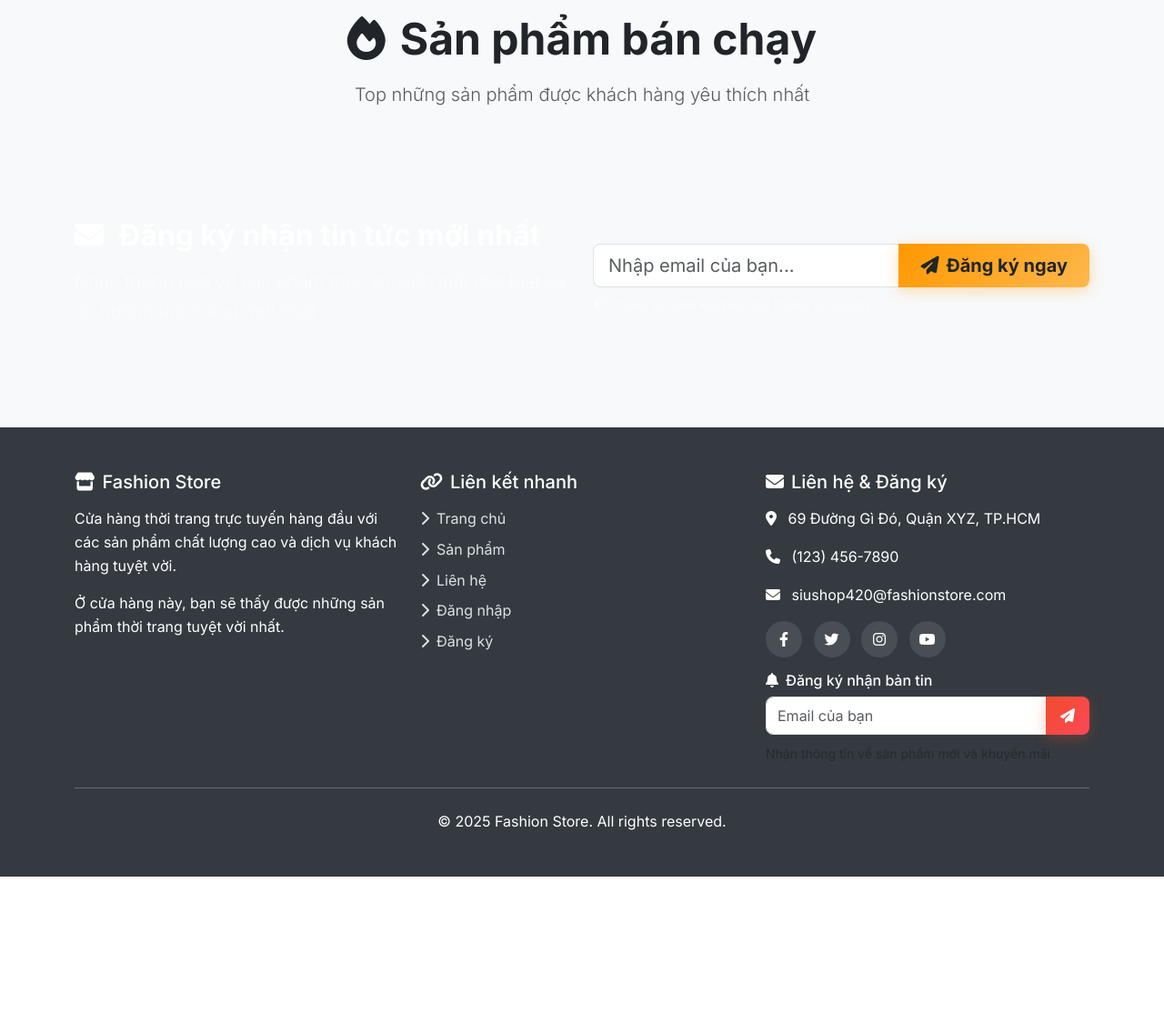
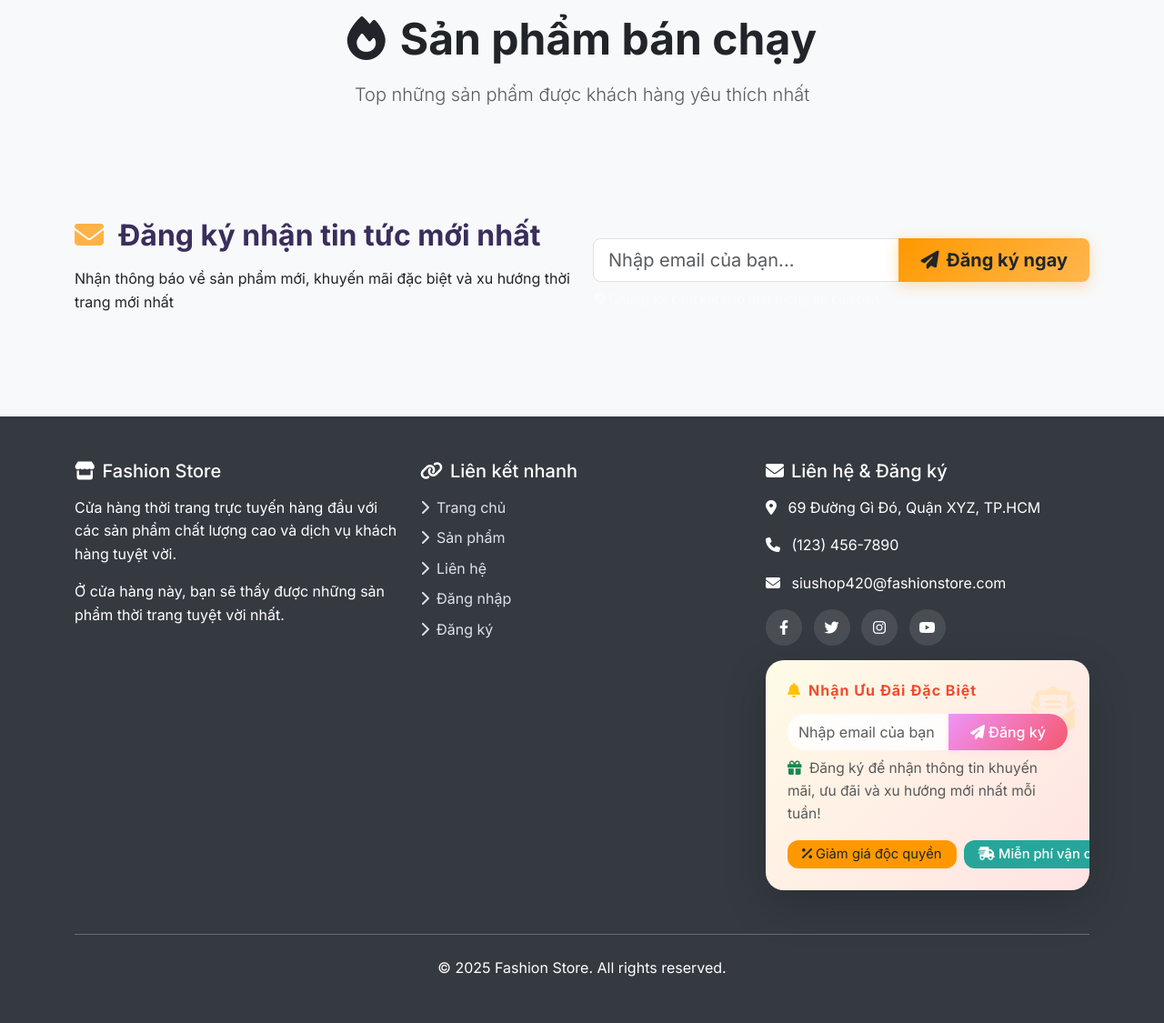
Before and after one commit to KasierBach/Quan-Ly-Thoi-Trang, a Flask app: page / in a window 1280 px wide. Shown: the part 1576-2701 px from the top of the page at 91% size. Before the commit the page ends 2540 px from the top, so only its background shows below. Run offline with Flask 3, Linux system fonts and the light colour scheme; data that the repository does not hold is empty.

Commit message:
Adding small changes

```diff
--- a/templates/base.html
+++ b/templates/base.html
@@ -5,13 +5,15 @@
     <meta charset="UTF-8">
     <meta name="viewport" content="width=device-width, initial-scale=1.0">
     <title>{% block title %}Fashion Store{% endblock %}</title>
-    <link rel="icon" href="vecteezy_floral-luxury-logo-for-fashion-jewelry-cosmetics-store.png" type="image/png"/>
+    <link rel="icon" href="{{ url_for('static', filename='images/different-solar-system-galaxy-live.jpg') }}"
+        type="image/jpg" sizes="128x128" />
     <!-- Bootstrap CSS -->
     <link href="https://cdn.jsdelivr.net/npm/bootstrap@5.3.0/dist/css/bootstrap.min.css" rel="stylesheet">
     <!-- Font Awesome -->
     <link rel="stylesheet" href="https://cdnjs.cloudflare.com/ajax/libs/font-awesome/6.4.0/css/all.min.css">
     <!-- Google Fonts -->
-    <link href="https://fonts.googleapis.com/css2?family=Inter:wght@300;400;500;600;700;800&display=swap" rel="stylesheet">
+    <link href="https://fonts.googleapis.com/css2?family=Inter:wght@300;400;500;600;700;800&display=swap"
+        rel="stylesheet">
     <!-- Custom CSS -->
     <style>
         :root {
@@ -783,8 +785,13 @@
         }
 
         @keyframes spin {
-            0% { transform: rotate(0deg); }
-            100% { transform: rotate(360deg); }
+            0% {
+                transform: rotate(0deg);
+            }
+
+            100% {
+                transform: rotate(360deg);
+            }
         }
 
         /* Pulse Animation for Important Buttons */
@@ -797,10 +804,12 @@
                 transform: scale(1);
                 box-shadow: 0 0 0 0 rgba(238, 77, 45, 0.7);
             }
+
             70% {
                 transform: scale(1.05);
                 box-shadow: 0 0 0 10px rgba(238, 77, 45, 0);
             }
+
             100% {
                 transform: scale(1);
                 box-shadow: 0 0 0 0 rgba(238, 77, 45, 0);
@@ -919,7 +928,8 @@
         {% if messages %}
         {% for category, message in messages %}
         <div class="alert alert-{{ category if category != 'error' else 'danger' }} alert-dismissible fade show">
-            <i class="fas fa-{% if category == 'success' %}check-circle{% elif category == 'error' or category == 'danger' %}exclamation-triangle{% else %}info-circle{% endif %} me-2"></i>
+            <i
+                class="fas fa-{% if category == 'success' %}check-circle{% elif category == 'error' or category == 'danger' %}exclamation-triangle{% else %}info-circle{% endif %} me-2"></i>
             {{ message }}
             <button type="button" class="btn-close" data-bs-dismiss="alert"></button>
         </div>
@@ -941,7 +951,8 @@
                     <h5 class="mb-3">
                         <i class="fas fa-store me-2"></i>Fashion Store
                     </h5>
-                    <p class="mb-3">Cửa hàng thời trang trực tuyến hàng đầu với các sản phẩm chất lượng cao và dịch vụ khách hàng tuyệt vời.</p>
+                    <p class="mb-3">Cửa hàng thời trang trực tuyến hàng đầu với các sản phẩm chất lượng cao và dịch vụ
+                        khách hàng tuyệt vời.</p>
                     <p>Ở cửa hàng này, bạn sẽ thấy được những sản phẩm thời trang tuyệt vời nhất.</p>
                 </div>
                 <div class="col-md-4 mb-4">
@@ -994,16 +1005,44 @@
 
                     <!-- Newsletter Subscription -->
                     <div>
-                        <h6 class="mb-2">
-                            <i class="fas fa-bell me-2"></i>Đăng ký nhận bản tin
+                        <div class="card shadow-lg border-0 newsletter-card"
+                            style="background: linear-gradient(135deg, #fffbe7 0%, #ffe3e3 100%); border-radius: 20px; overflow: hidden;">
+                            <div class="card-body p-4 position-relative">
+                                <div class="position-absolute top-0 end-0 pe-3 pt-3"
+                                    style="opacity:0.15; font-size:3rem; pointer-events:none;">
+                                    <i class="fas fa-envelope-open-text text-warning"></i>
+                                </div>
+                                <h6 class="fw-bold mb-3 text-primary" style="letter-spacing:1px;">
+                                    <i class="fas fa-bell me-2 text-warning"></i>Nhận Ưu Đãi Đặc Biệt
                                 </h6>
-                        <div class="input-group mb-2">
-                            <input type="email" class="form-control" id="newsletter-email" placeholder="Email của bạn">
-                            <button class="btn btn-primary" type="button" id="subscribe-btn">
-                                <i class="fas fa-paper-plane"></i>
+                                <form class="d-flex align-items-center gap-2 mb-2" id="newsletter-form"
+                                    onsubmit="return false;">
+                                    <div class="input-group flex-nowrap">
+                                        <input type="email" class="form-control rounded-start-pill shadow-none border-0"
+                                            id="newsletter-email" placeholder="Nhập email của bạn" required
+                                            style="background:rgba(255,255,255,0.85); min-width:0;">
+                                        <button type="button" class="btn btn-gradient-pink rounded-end-pill px-4"
+                                            id="subscribe-btn" style="box-shadow:0 2px 8px rgba(240,147,251,0.15);">
+                                            <i class="fas fa-paper-plane me-1"></i>Đăng ký
                                         </button>
                                     </div>
-                        <small class="text-muted">Nhận thông tin về sản phẩm mới và khuyến mãi</small>
+                                </form>
+                                <small class="text-muted d-block mt-2" style="font-size: 0.97em;">
+                                    <i class="fas fa-gift me-1 text-success"></i>
+                                    Đăng ký để nhận thông tin khuyến mãi, ưu đãi và xu hướng mới nhất mỗi tuần!
+                                </small>
+                                <div class="d-flex gap-2 mt-3">
+                                    <span class="badge bg-warning text-dark fw-normal px-3 py-2"
+                                        style="font-size:0.92em; border-radius: 12px;">
+                                        <i class="fas fa-percent me-1"></i>Giảm giá độc quyền
+                                    </span>
+                                    <span class="badge bg-success px-3 py-2"
+                                        style="font-size:0.92em; border-radius: 12px;">
+                                        <i class="fas fa-truck-fast me-1"></i>Miễn phí vận chuyển
+                                    </span>
+                                </div>
+                            </div>
+                        </div>
                     </div>
                 </div>
             </div>
--- a/templates/index.html
+++ b/templates/index.html
@@ -1,12 +1,6 @@
 {% extends 'base.html' %}
 
 {% block title %}Fashion Store - Trang chủ{% endblock %}
-
-{% block styles %}
-<link rel="icon"
-    href="{{ url_for('static', filename='images/logo.jpg') }}"
-    type="image/jpg" />
-{% endblock %}
 
 {% block content %}
 <!-- Hero Section -->
@@ -326,10 +320,10 @@
     <div class="container">
         <div class="row align-items-center">
             <div class="col-lg-6 mb-4 mb-lg-0" data-aos="fade-right">
-                <h2 class="text-white fw-bold mb-3">
-                    <i class="fas fa-envelope me-3"></i>Đăng ký nhận tin tức mới nhất
+                <h2 class="fw-bold mb-3" style="color: #3a2e5c;">
+                    <i class="fas fa-envelope me-3" style="color: #ffb347;"></i>Đăng ký nhận tin tức mới nhất
                 </h2>
-                <p class="text-white-50 lead">
+                <p class="lead" style="color: #5a5a5a;"></p>
                     Nhận thông báo về sản phẩm mới, khuyến mãi đặc biệt và xu hướng thời trang mới nhất
                 </p>
             </div>
```
Also changed, not shown: static/images/different-solar-system-galaxy-live.jpg (added), static/images/favicon-128x128.png (added), 1 other file. Lines whose indentation alone changed are shown as unchanged.
